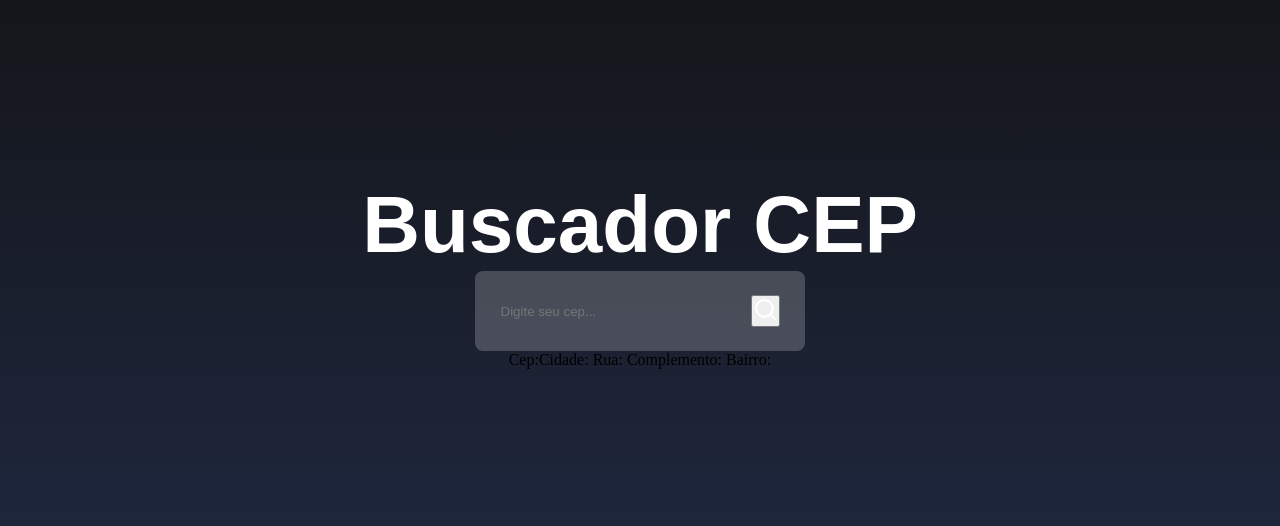
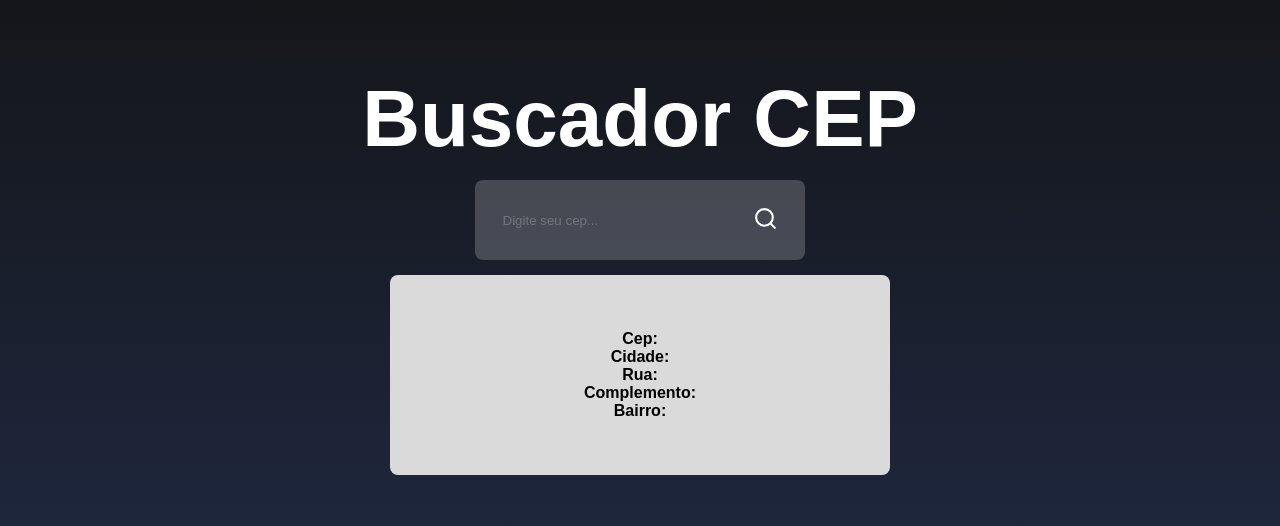
Before and after one commit to marcelopetroni/BuscadorCepReact, a React (Vite) app: page / in a window 1280 px wide. Shown: the part 126-652 px from the top of the page. Built offline with nearby package versions, Linux system fonts and the light colour scheme.

Commit message:
organizando itens da página

```diff
--- a/src/styles.css
+++ b/src/styles.css
@@ -14,6 +14,7 @@
 }
 
 .containerInput {
+  margin: 15px 15px;
   padding: 15px;
   width: 300px;
   background-color: rgb(255, 255, 255, 0.2);
@@ -33,4 +34,25 @@
 
 .lupa {
   cursor: pointer;
+  transition: transform 0.4s;
+  background-color: transparent;
+  border: none;
 }
+.lupa:hover {
+  transform: scale(1.2);
+}
+
+.main {
+  background-color: rgb(218, 218, 218);
+  height: 200px;
+  width: 500px;
+  border-radius: 8px;
+  display: flex;
+  flex-direction: column;
+  align-items: center;
+  justify-content: center;
+}
+.main span {
+  font-family: 'Kanit', sans-serif;
+  font-weight: 600;
+}
```
